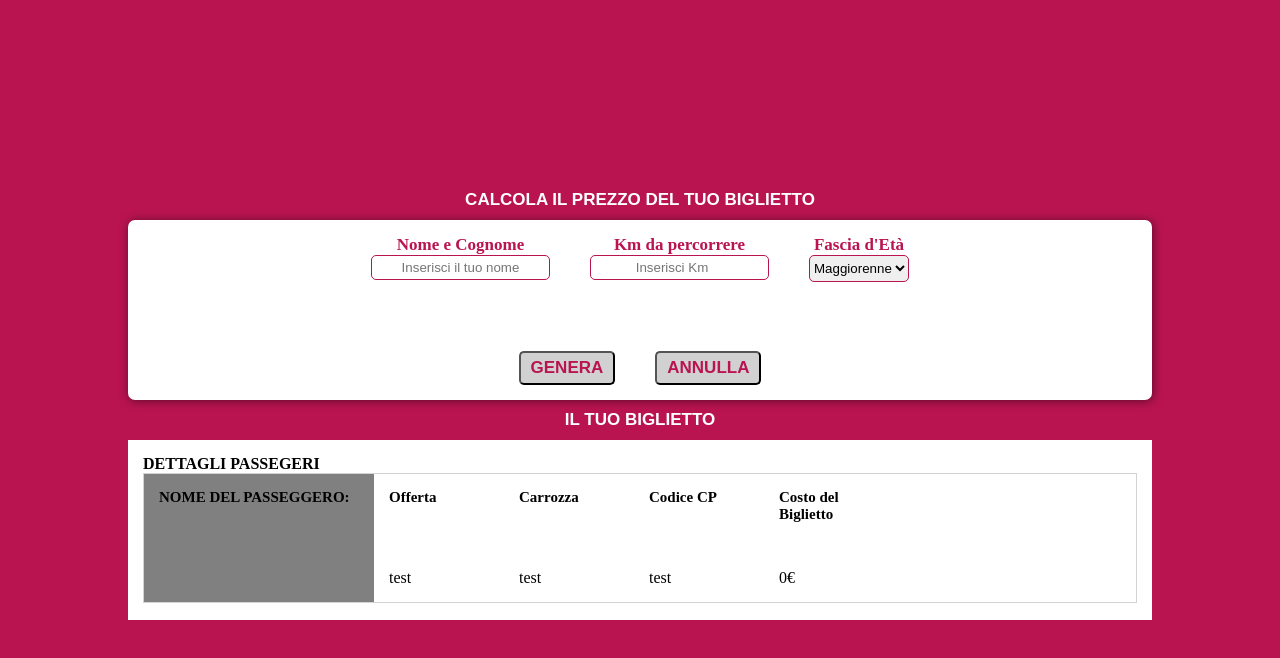
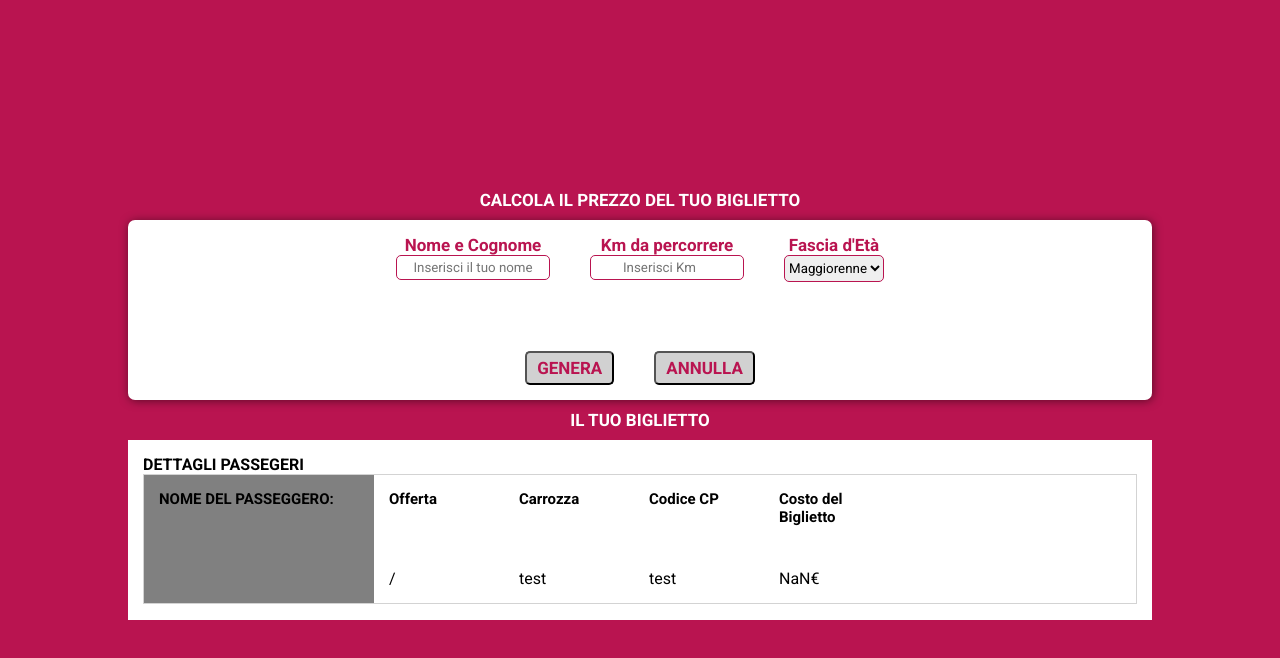
Before and after one commit to andy-ukpe/js-biglietto-treno-form, a plain HTML site: page index.html in a window 1280 px wide. Both pictures are taken after a click on the button "GENERA". Drawn offline with Linux system fonts and the light colour scheme.

Commit message:
aggiunto font e funzione offerta;

```diff
--- a/css/style.css
+++ b/css/style.css
@@ -2,6 +2,7 @@
   padding: 0;
   margin: 0;
   box-sizing: border-box;
+  font-family: 'Roboto', sans-serif;
 }
 /* generali */
 body{
@@ -24,7 +25,6 @@ h1{
   padding: 10px 0;
   color: white;
   font-size: 17px;
-  font-family: sans-serif;
   text-transform: uppercase;
 }
 .container-flex{
@@ -120,7 +120,7 @@ h3{
   width: 230px;
 }
 .display-none{
-  /* display: none; */
+   /*display: none; */
 
 }
 .display-block{
--- a/index.html
+++ b/index.html
@@ -4,6 +4,7 @@
     <meta charset="utf-8">
     <title>Form Biglietto del Treno</title>
     <link rel="stylesheet" href="css/style.css">
+    <link href="https://fonts.googleapis.com/css2?family=Roboto:wght@400;500;700&display=swap" rel="stylesheet">
   </head>
   <body>
     <div class="cruscotto">
@@ -63,7 +64,7 @@
                     <!-- offerta -->
                     <div class="col info-flex">
                       <h3>Offerta</h3>
-                      <span id="bigl-Disc">test</span>
+                      <span id="bigl-off">test</span>
                     </div>
 
                     <!-- carrozza -->
@@ -76,7 +77,7 @@
                       <h3>Codice CP</h3>
                       <span id="bigl-Code">test</span>
                     </div>
-                    <!-- codice -->
+                    <!-- costo biglietto -->
                     <div class="col info-flex">
                       <h3>Costo del Biglietto</h3>
                       <span id="bigl-Cost">test</span>
--- a/js/scripts.js
+++ b/js/scripts.js
@@ -1,49 +1,53 @@
 // elementi form
+  // buttons
 var generateButton = document.getElementById('Generate');
 var nullButton = document.getElementById('annulla');
+  //form
 var formName = document.getElementById('form-Name');
 var formKm = document.getElementById('form-Km');
 var etaViaggiatore = document.getElementById('fasciaEta');
 
-
 // elementi Biglietto
 var biglName = document.getElementById('bigl-Name');
+biglName.trim;
 var biglCosto = document.getElementById('bigl-Cost');
+var offerta = document.getElementById('bigl-off');
 
 // altro
 var formKmValue;
-var costoValue
+var costoValue;
+
 
 // evento quando si clicca su genera
 generateButton.addEventListener('click',
   function(){
 
     // prezzo unitario
-    formKmValue = formKm.value;
-    etaViaggiatore = etaViaggiatore.value;
+    formKmValue = parseInt(formKm.value);
+    formEtaValue = etaViaggiatore.value;
     var prezzoUnitario = formKmValue * 0.21;
 
-    if( etaViaggiatore == 'Minorenne' ) {
+    if( formEtaValue == 'Minorenne' ) {
 
       // prezzo junior
       var prezzoJunior = prezzoUnitario - (  prezzoUnitario * 20 / 100 );
       console.log(prezzoJunior);
       biglCosto.innerHTML = prezzoJunior.toFixed(2) + '€';
+      offerta.innerHTML = 'offerta Junior';
 
-
-   } else if( etaViaggiatore == 'Over 65' ) {
+   } else if( formEtaValue == 'Over 65' ) {
 
       //prezzo major
       var prezzoMajor = prezzoUnitario - ( ( prezzoUnitario * 40) / 100 );
 
       biglCosto.innerHTML = prezzoMajor.toFixed(2) + '€';
-
+      offerta.innerHTML = 'offerta Silver';
    } else {
 
       //Costo
       costoValue = prezzoUnitario.toFixed(2);
-      biglCosto.innerHTML = prezzoUnitario + '€';
-
+      biglCosto.innerHTML = costoValue + '€';
+      offerta.innerHTML = '/';
    }
 
     // nome sul Biglietto
@@ -62,6 +66,8 @@ nullButton.addEventListener('click',
     formKm.value = '';
     // fasciaEta
     fasciaEta.value = 'Maggiorenne';
+    // Offerta
+    offerta.innerHTML = '';
     // prezzo
     biglCosto.innerHTML = '';
   }
```
